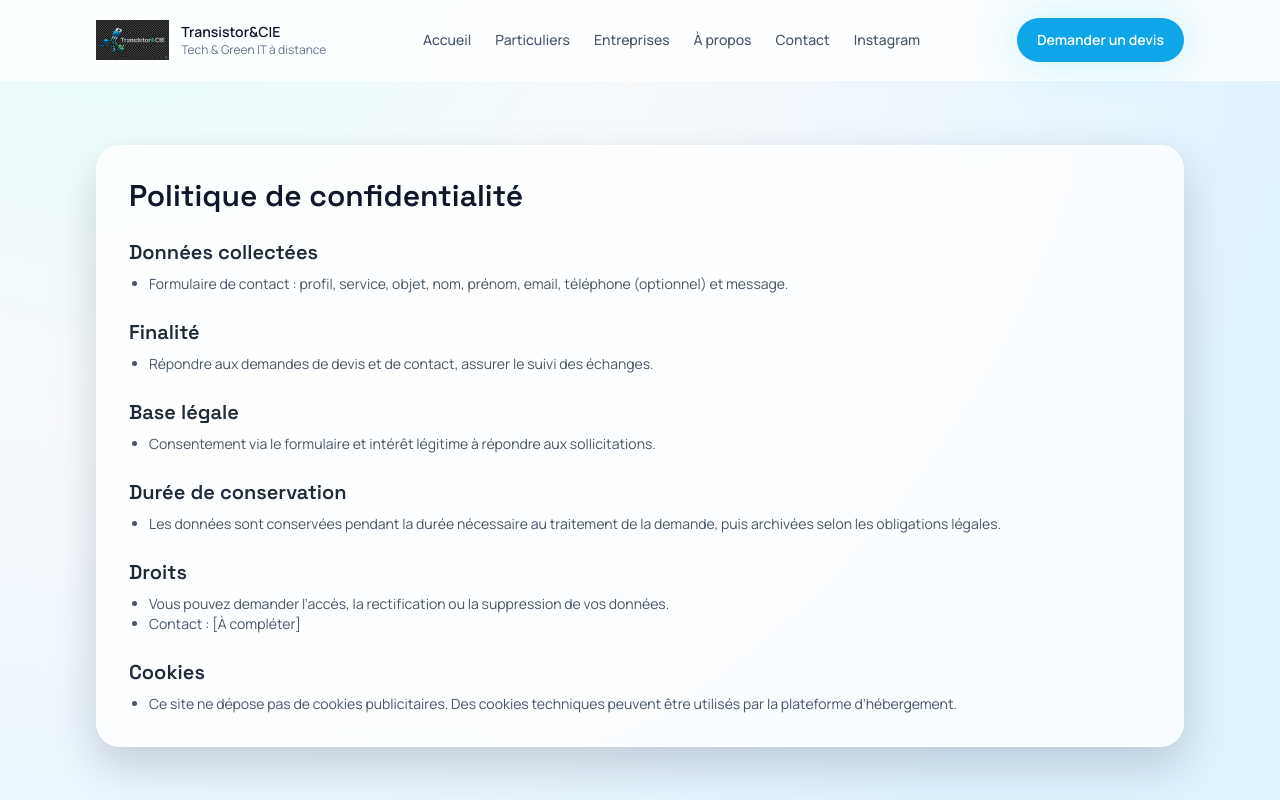
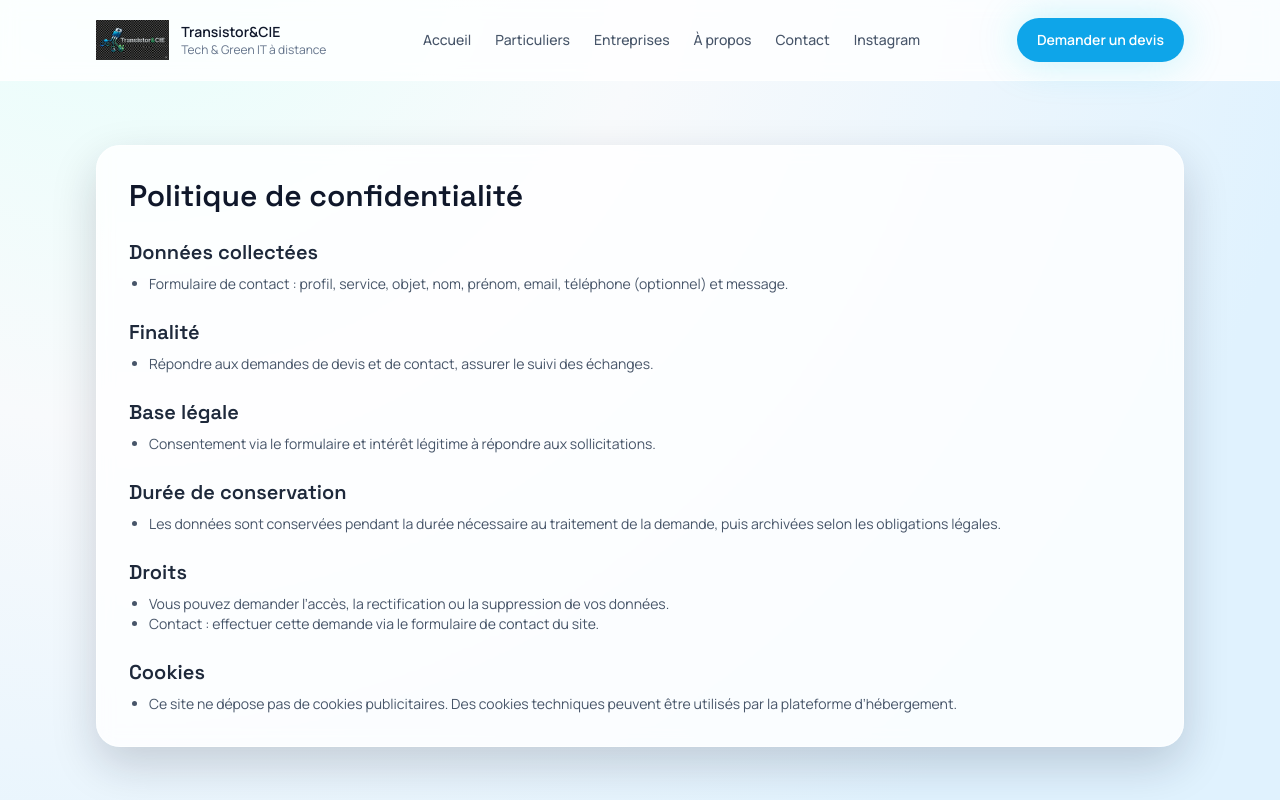
Before and after one commit to Lastrawx/Transistor-CIE, a React (Vite) app: page /confidentialite in a window 1280 px wide. Shown: the top 800 px of the page. Built offline with nearby package versions, Linux system fonts and the light colour scheme.

Commit message:
Update privacy contact instruction

```diff
--- a/src/content/legal.ts
+++ b/src/content/legal.ts
@@ -64,7 +64,7 @@ export const confidentialite: LegalSection[] = [
     title: 'Droits',
     content: [
       'Vous pouvez demander l’accès, la rectification ou la suppression de vos données.',
-      'Contact : [À compléter]',
+      'Contact : effectuer cette demande via le formulaire de contact du site.',
     ],
   },
   {
```
